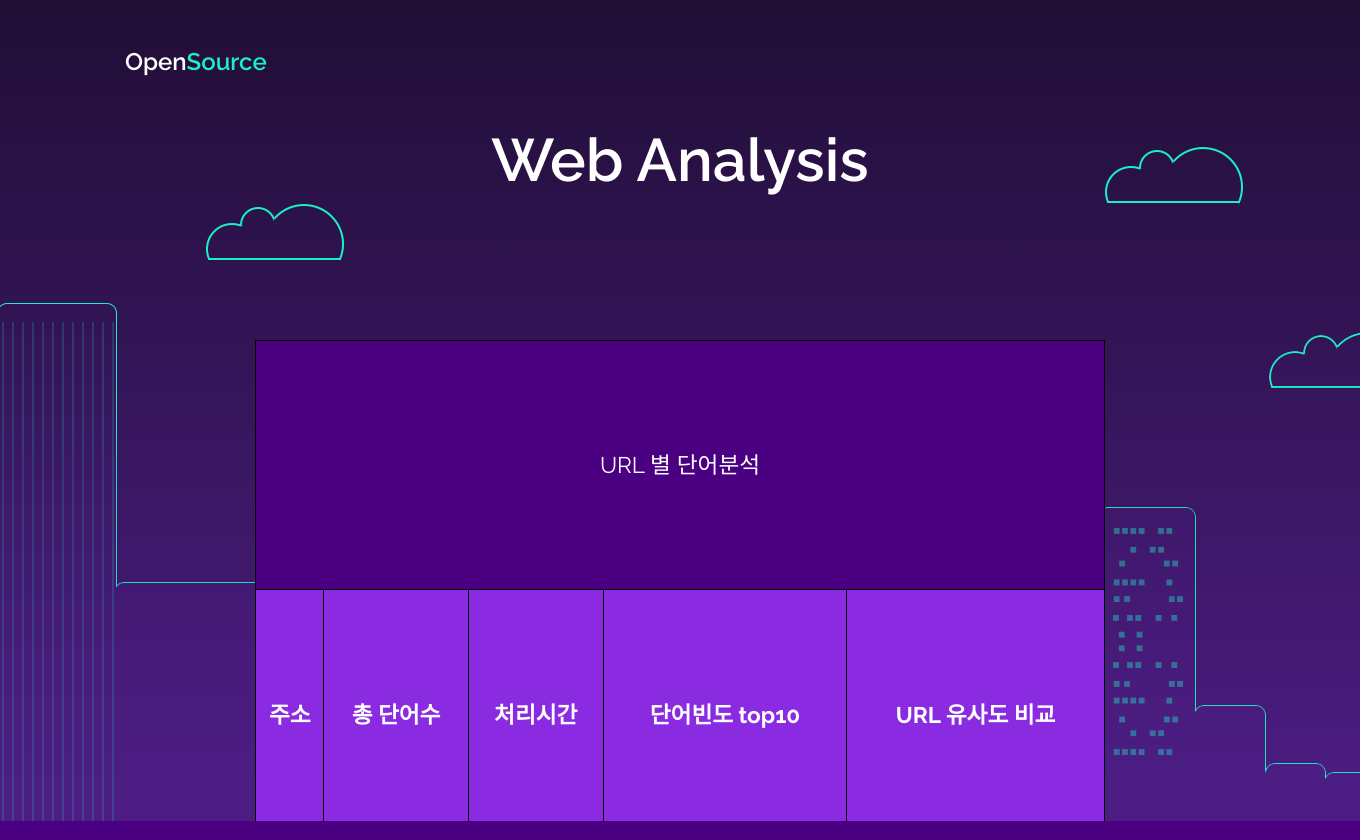
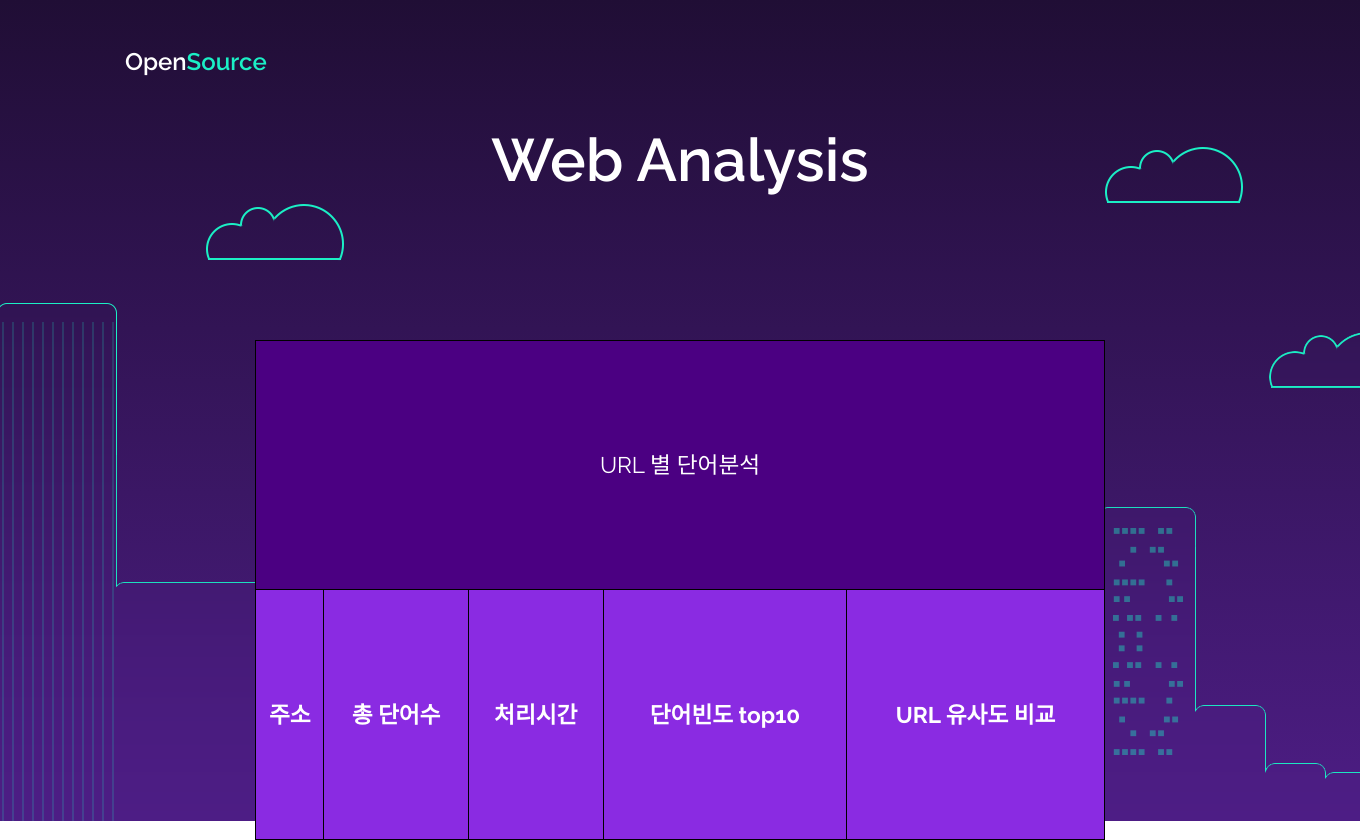
Before and after one commit to akuby21/OSFinalProject, a Flask app: template templates/analyze.html in a window 1360 px wide; the page is wider, and only the part inside the window is pictured. Run offline with Flask 2, Linux system fonts and the light colour scheme; the template is opened without the code that fills it, so the values that code supplies are empty; some libraries are stand-ins or nearby versions.

Commit message:
Update main_styles.css

```diff
--- a/static/css/styles/main_styles.css
+++ b/static/css/styles/main_styles.css
@@ -222,7 +222,7 @@ section
 .super_container
 {
 	width: 100%;
-	overflow: hidden;
+	overflow: visible;
 }
 .prlx_parent
 {
```
